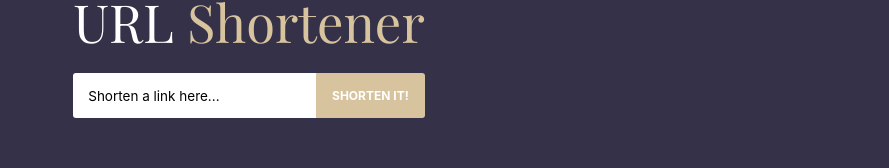
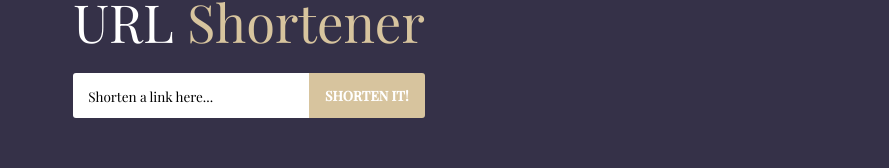
Before and after one commit to TheNewC0der-24/URLx, a React (Create React App) app: page / in a window 1280 px wide. Shown: the part 290-458 px from the top of the page, without its empty margins (391-1280 px from the left). Built offline with nearby package versions, Linux system fonts and the light colour scheme.

Commit message:
Add styling for copy button

```diff
--- a/src/App.css
+++ b/src/App.css
@@ -47,6 +47,7 @@
     border-bottom-left-radius: 3px !important;
     border-bottom: none !important;
     box-shadow: none !important;
+    font-family: 'Playfair Display', serif;
 }
 
 .input-container input::placeholder {
@@ -57,8 +58,8 @@
 .input-container button {
     padding: 0 1rem;
     height: 3rem;
-    width: 41%;
-    font-size: 0.8rem;
+    width: 45%;
+    font-size: 0.9rem;
     text-transform: uppercase;
     font-weight: bold;
     border-top-right-radius: 3px;
@@ -67,6 +68,7 @@
     background-color: var(--primary-color);
     border: none;
     cursor: pointer;
+    font-family: 'Playfair Display', serif;
 }
 
 /* Result */
@@ -100,6 +102,11 @@
 .noData {
     color: #fff;
     font-size: 1rem;
+}
+
+.copied {
+    background: #fff;
+    color: var(--primary-color);
 }
 
 /* Background Animate */
```
